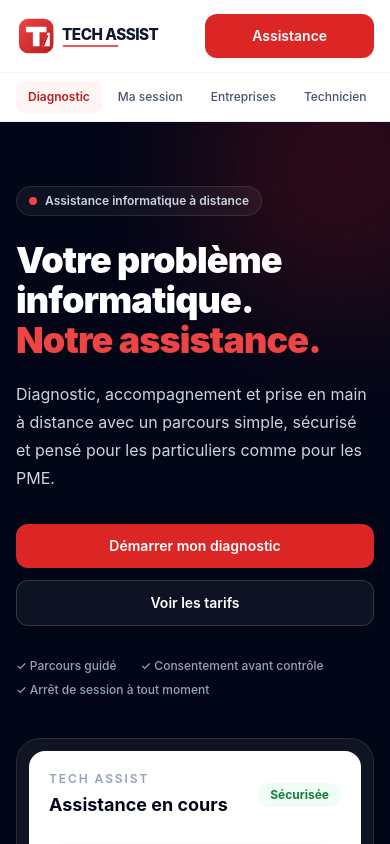
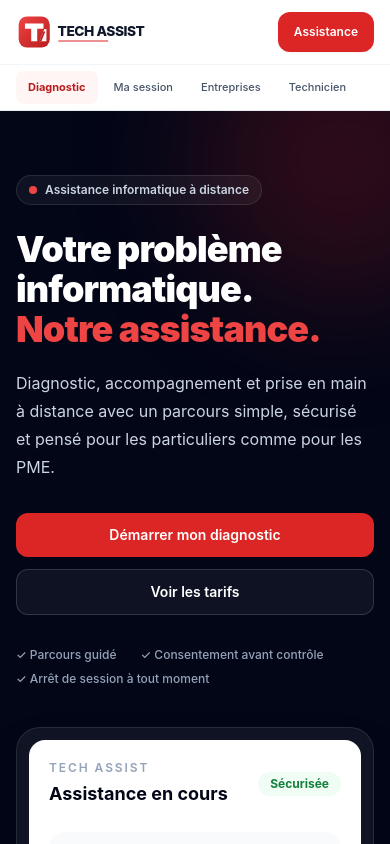
Before and after one commit to aubinfranck-hub/TECH-ASSIST, a React (Vite) app in the folder apps/web/: page / in a window 390 px wide. Shown: the top 844 px of the page. Built offline with nearby package versions, Linux system fonts and the light colour scheme; no server answers.

Commit message:
style(web): improve responsive header and footer

```diff
--- a/apps/web/src/components/Layout.tsx
+++ b/apps/web/src/components/Layout.tsx
@@ -5,44 +5,46 @@ function Brand({ dark = false }: { dark?: boolean }) {
     <img
       src={dark ? '/logo-white.svg' : '/logo.svg'}
       alt="Tech Assist"
-      className="h-10 w-auto object-contain"
+      className="h-9 w-auto object-contain sm:h-10"
     />
   );
 }
 
 export function Layout() {
   return (
-    <div className="min-h-screen bg-slate-50 flex flex-col">
-      <header className="sticky top-0 z-50 border-b border-slate-200/80 bg-white/95 backdrop-blur">
-        <div className="ta-container flex h-[72px] items-center justify-between gap-4">
+    <div className="flex min-h-screen flex-col bg-slate-50">
+      <header className="sticky top-0 z-50 border-b border-slate-200/80 bg-white/95 backdrop-blur-xl">
+        <div className="ta-container flex h-16 items-center justify-between gap-3 sm:h-[72px]">
           <Link to="/" aria-label="Tech Assist - Accueil" className="shrink-0">
             <Brand />
           </Link>
 
           <nav className="hidden items-center gap-1 md:flex" aria-label="Navigation principale">
-            <Link to="/diagnostic" className="rounded-lg px-3 py-2 text-sm font-medium text-slate-600 hover:bg-brand-50 hover:text-brand-700">Diagnostic</Link>
-            <Link to="/session" className="rounded-lg px-3 py-2 text-sm font-medium text-slate-600 hover:bg-brand-50 hover:text-brand-700">Ma session</Link>
-            <Link to="/entreprise" className="rounded-lg px-3 py-2 text-sm font-medium text-slate-600 hover:bg-brand-50 hover:text-brand-700">Entreprises</Link>
-            <Link to="/technicien" className="ml-2 rounded-xl bg-slate-950 px-4 py-2.5 text-sm font-semibold text-white hover:bg-slate-800">Espace technicien</Link>
+            <Link to="/diagnostic" className="rounded-lg px-3 py-2 text-sm font-medium text-slate-600 transition hover:bg-brand-50 hover:text-brand-700">Diagnostic</Link>
+            <Link to="/session" className="rounded-lg px-3 py-2 text-sm font-medium text-slate-600 transition hover:bg-brand-50 hover:text-brand-700">Ma session</Link>
+            <Link to="/entreprise" className="rounded-lg px-3 py-2 text-sm font-medium text-slate-600 transition hover:bg-brand-50 hover:text-brand-700">Entreprises</Link>
+            <Link to="/technicien" className="ml-2 rounded-xl bg-slate-950 px-4 py-2.5 text-sm font-semibold text-white transition hover:bg-slate-800">Espace technicien</Link>
           </nav>
 
-          <Link to="/diagnostic" className="ta-button-primary py-2.5 md:hidden">Assistance</Link>
+          <Link to="/diagnostic" className="ta-button-primary min-h-10 w-auto px-4 py-2 text-xs sm:text-sm md:hidden">
+            Assistance
+          </Link>
         </div>
 
         <div className="border-t border-slate-100 md:hidden">
-          <nav className="ta-container flex gap-1 overflow-x-auto py-2" aria-label="Navigation mobile">
-            <Link to="/diagnostic" className="whitespace-nowrap rounded-lg bg-brand-50 px-3 py-2 text-xs font-semibold text-brand-700">Diagnostic</Link>
-            <Link to="/session" className="whitespace-nowrap rounded-lg px-3 py-2 text-xs font-medium text-slate-600">Ma session</Link>
-            <Link to="/entreprise" className="whitespace-nowrap rounded-lg px-3 py-2 text-xs font-medium text-slate-600">Entreprises</Link>
-            <Link to="/technicien" className="whitespace-nowrap rounded-lg px-3 py-2 text-xs font-medium text-slate-600">Technicien</Link>
+          <nav className="ta-container flex gap-1 overflow-x-auto py-1.5 [scrollbar-width:none] [&::-webkit-scrollbar]:hidden" aria-label="Navigation mobile">
+            <Link to="/diagnostic" className="whitespace-nowrap rounded-lg bg-brand-50 px-3 py-2 text-[11px] font-bold text-brand-700">Diagnostic</Link>
+            <Link to="/session" className="whitespace-nowrap rounded-lg px-3 py-2 text-[11px] font-medium text-slate-600">Ma session</Link>
+            <Link to="/entreprise" className="whitespace-nowrap rounded-lg px-3 py-2 text-[11px] font-medium text-slate-600">Entreprises</Link>
+            <Link to="/technicien" className="whitespace-nowrap rounded-lg px-3 py-2 text-[11px] font-medium text-slate-600">Technicien</Link>
           </nav>
         </div>
       </header>
 
       <main className="flex-1"><Outlet /></main>
 
-      <footer className="mt-16 border-t border-slate-200 bg-slate-950 text-slate-300">
-        <div className="ta-container grid gap-8 py-10 sm:grid-cols-2 lg:grid-cols-4">
+      <footer className="mt-14 border-t border-slate-200 bg-slate-950 text-slate-300 sm:mt-16">
+        <div className="ta-container grid gap-8 py-10 sm:grid-cols-2 lg:grid-cols-4 lg:py-12">
           <div className="lg:col-span-2">
             <Brand dark />
             <p className="mt-4 max-w-md text-sm leading-6 text-slate-400">
@@ -53,22 +55,22 @@ export function Layout() {
           <div>
             <p className="text-sm font-semibold text-white">Services</p>
             <div className="mt-3 space-y-2 text-sm">
-              <Link to="/diagnostic" className="block hover:text-white">Diagnostic</Link>
-              <Link to="/session" className="block hover:text-white">Suivre ma session</Link>
-              <Link to="/entreprise" className="block hover:text-white">Espace entreprise</Link>
+              <Link to="/diagnostic" className="block transition hover:text-white">Diagnostic</Link>
+              <Link to="/session" className="block transition hover:text-white">Suivre ma session</Link>
+              <Link to="/entreprise" className="block transition hover:text-white">Espace entreprise</Link>
             </div>
           </div>
           <div>
             <p className="text-sm font-semibold text-white">Informations</p>
             <div className="mt-3 space-y-2 text-sm">
-              <Link to="/cgu" className="block hover:text-white">CGU</Link>
-              <Link to="/confidentialite" className="block hover:text-white">Confidentialité</Link>
-              <Link to="/mentions-legales" className="block hover:text-white">Mentions légales</Link>
+              <Link to="/cgu" className="block transition hover:text-white">CGU</Link>
+              <Link to="/confidentialite" className="block transition hover:text-white">Confidentialité</Link>
+              <Link to="/mentions-legales" className="block transition hover:text-white">Mentions légales</Link>
             </div>
           </div>
         </div>
         <div className="border-t border-white/10">
-          <div className="ta-container flex flex-col gap-2 py-4 text-xs text-slate-500 sm:flex-row sm:items-center sm:justify-between">
+          <div className="ta-container flex flex-col gap-2 py-4 text-[11px] text-slate-500 sm:flex-row sm:items-center sm:justify-between">
             <span>© Tech Assist — Assistance informatique à distance.</span>
             <span>Données traitées conformément à la loi n° 2013-450.</span>
           </div>
```
